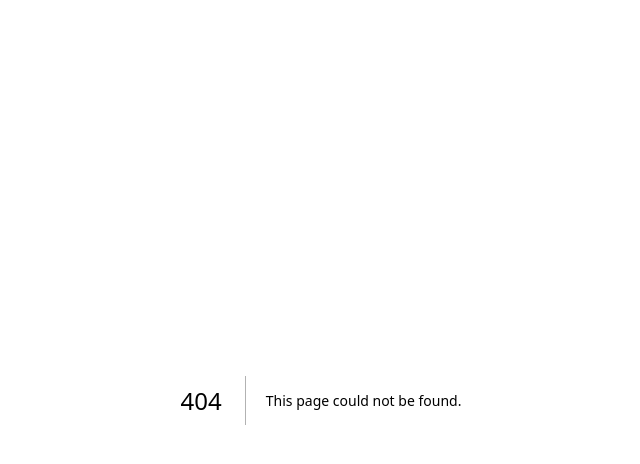
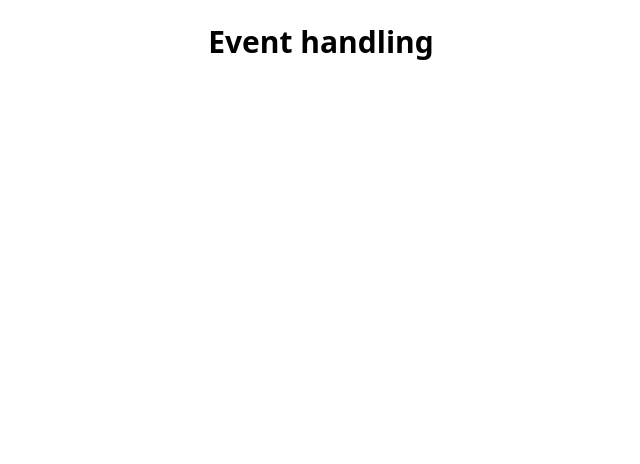
Before and after one commit to HARSHKR008/EVENTVISTA360, a Next.js app in the folder frontend/: page /state-management in a window 1280 px wide. Before the commit this address had no page. Shown: the top 464 px of the page, without its empty margins (319-959 px from the left). Built offline with nearby package versions, Linux system fonts and the light colour scheme.

Commit message:
Create page.jsx

```diff
--- /dev/null
+++ b/frontend/src/app/state-management/page.jsx
@@ -0,0 +1,11 @@
+import React from 'react'
+
+const StateManagement = () => {
+  return (
+    <div>
+        <h1 className='text-center font-bold text-3xl my-6'>Event handling</h1>
+    </div>
+  )
+}
+
+export default StateManagement
```
